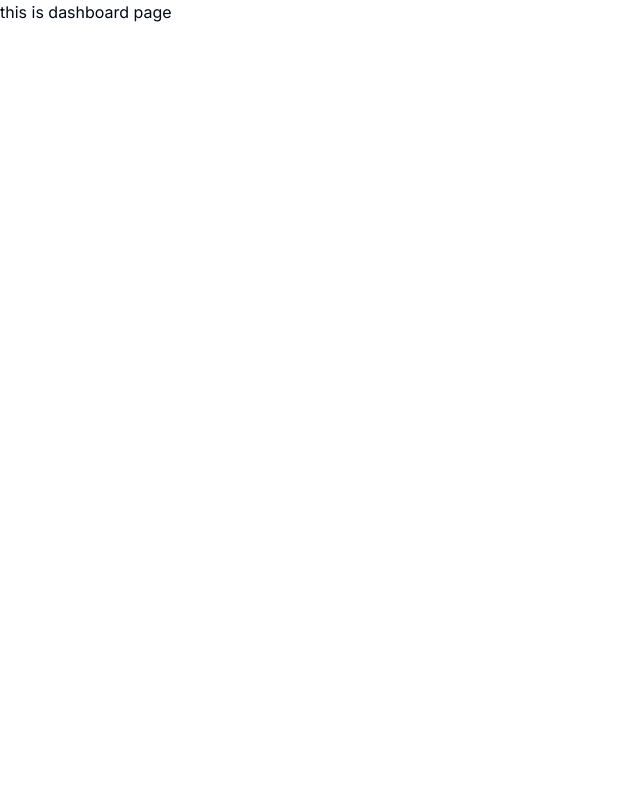
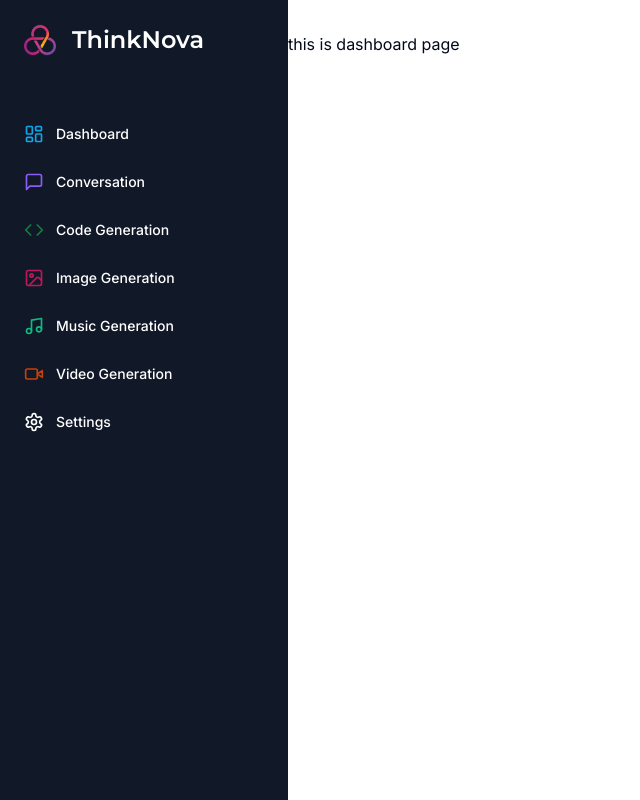
Before and after one commit to Stroller15/ThinkNova, a Next.js app: page /dashboard in a window 1280 px wide. Shown: the whole page, without its empty margins (0-640 px from the left). Built offline with nearby package versions, Linux system fonts and the light colour scheme.

Commit message:
feat: :sparkles: add sidebar
added sidebar with five links conversation, image, video, code, music and logo

```diff
--- a/app/(auth)/(routes)/layout.tsx
+++ b/app/(auth)/(routes)/layout.tsx
@@ -8,7 +8,7 @@ const AuthLayout: FC<AuthLayoutProps> = ({ children }) => {
   return (
     <div>
       {/* height making problem */}
-      <div className="flex items-center justify-center h-full">{children}</div>
+      <div className="flex items-center justify-center ">{children}</div>
     </div>
   );
 };
--- /dev/null
+++ b/app/(dashboard)/(routes)/dashboard/layout.tsx
@@ -0,0 +1,26 @@
+import { FC } from 'react'
+import Navbar from '@/components/Navbar';
+import  Sidebar  from '@/components/Sidebar';
+
+
+interface layoutProps {
+  children: React.ReactNode;
+}
+
+const layout: FC<layoutProps> = ({children}) => {
+  return (
+    <div className='h-full relative'>
+        <div className='hidden h-full md:flex md:w-72 md:flex-col
+        md:fixed md:inset-y-0 z-[80] bg-gray-900'>
+           <Sidebar/>
+
+        </div>
+        <main className='md:pl-72'>
+            <Navbar/>
+            {children}
+        </main>
+    </div>
+  )
+}
+
+export default layout
--- a/app/(dashboard)/(routes)/dashboard/page.tsx
+++ b/app/(dashboard)/(routes)/dashboard/page.tsx
@@ -1,4 +1,3 @@
-import { UserButton } from '@clerk/nextjs'
 import { FC } from 'react'
 
 
@@ -8,7 +7,6 @@ const page: FC = ({}) => {
   return (
     <div>
       <p>this is dashboard page</p>
-      <UserButton afterSignOutUrl='/'/>
     </div>
 
 
--- /dev/null
+++ b/components/MobileSidebar.tsx
@@ -0,0 +1,27 @@
+"use client"
+import { FC } from 'react'
+import { Button } from '@/components/ui/button';
+import { Menu } from 'lucide-react';
+import Sidebar from "@/components/Sidebar"
+import { Sheet, SheetContent, SheetTrigger } from '@/components/ui/sheet';
+
+interface MobileSidebarProps {
+
+}
+
+const MobileSidebar: FC<MobileSidebarProps> = ({}) => {
+  return (
+    <Sheet>
+      <SheetTrigger>
+        <Button variant="ghost" size="icon" className="md:hidden">
+          <Menu />
+        </Button>
+      </SheetTrigger>
+      <SheetContent side="left" className='p-0'>
+        <Sidebar/>
+      </SheetContent>
+    </Sheet>
+  );
+}
+
+export default MobileSidebar
--- /dev/null
+++ b/components/Navbar.tsx
@@ -0,0 +1,16 @@
+import { FC } from 'react'
+import { UserButton } from '@clerk/nextjs'
+import MobileSidebar from './MobileSidebar'
+
+const navbar: FC = () => {
+  return (
+    <div className="flex items-center p-4">
+      <MobileSidebar/>
+      <div className='flex w-full justify-end'>
+        <UserButton afterSignOutUrl='/'/>
+      </div>
+    </div>
+  );
+}
+
+export default navbar
--- /dev/null
+++ b/components/Sidebar.tsx
@@ -0,0 +1,100 @@
+"use client"
+import { FC } from 'react'
+import Link from 'next/link'
+import Image from 'next/image'
+import {Montserrat} from "next/font/google"
+
+import { cn } from '@/lib/utils'
+import { Code, ImageIcon, LayoutDashboard, MessageSquare, Music, Settings, VideoIcon } from 'lucide-react'
+
+const montserrat = Montserrat ({
+  weight: "600",
+  subsets: ["latin"]
+});
+
+const routes = [
+  {
+    label: "Dashboard",
+    icon: LayoutDashboard,
+    href: "/dashboard",
+    color: "text-sky-500",
+  },
+  {
+    label: "Conversation",
+    icon: MessageSquare,
+    href: "/conversation",
+    color: "text-violet-500",
+  },
+  {
+    label: "Code Generation",
+    icon: Code,
+    href: "/code",
+    color: "text-green-700",
+  },
+  {
+    label: "Image Generation",
+    icon: ImageIcon,
+    href: "/image",
+    color: "text-pink-700",
+  },
+  {
+    label: "Music Generation",
+    icon: Music,
+    href: "/music",
+    color: "text-emerald-500",
+  },
+  {
+    label: "Video Generation",
+    icon: VideoIcon,
+    href: "/video",
+    color: "text-orange-700",
+  },
+
+  {
+    label: "Settings",
+    icon: Settings,
+    href: "/settings",
+  },
+];
+
+const Sidebar: FC = () => {
+  return (
+    <div className='space-y-4 py-4 flex flex-col h-full bg-[#111827] text-white'>
+        <div className="px-3 py-2 flex-1">
+            <Link href="/dashboard" className='flex items-center pl-3 mb-14'>
+                <div className="relative w-8 h-8 mr-4">
+                    <Image
+                    fill
+                    alt='logo'
+                    src="/main-logo.png"
+                    />
+                </div>
+                <h1 className={cn("text-2xl font-bold",
+                montserrat.className)}>ThinkNova</h1>
+            </Link>
+            <div className='space-y-1'>
+              {
+                routes.map((route) => (
+                  <Link
+                  href={route.href}
+                  key={route.href}
+                  className='text-sm group flex p-3
+                  w-full justify-start font-medium
+                  cursor-pointer hover:text-white
+                  hover:bg-white/10 rounded-lg
+                  transition'
+                  >
+                    <div className='flex items-center flex-1'>
+                      {/* douted about this tag */}
+                      <route.icon className={cn("h-5 w-5 mr-3", route.color)}/>
+                        {route.label}
+                    </div>
+                  </Link>
+                ))
+              }
+            </div>
+        </div>
+    </div>
+  )
+}
+export default Sidebar
--- /dev/null
+++ b/components/ui/sheet.tsx
@@ -0,0 +1,144 @@
+"use client"
+
+import * as React from "react"
+import * as SheetPrimitive from "@radix-ui/react-dialog"
+import { cva, type VariantProps } from "class-variance-authority"
+import { X } from "lucide-react"
+
+import { cn } from "@/lib/utils"
+
+const Sheet = SheetPrimitive.Root
+
+const SheetTrigger = SheetPrimitive.Trigger
+
+const SheetClose = SheetPrimitive.Close
+
+const SheetPortal = ({
+  className,
+  ...props
+}: SheetPrimitive.DialogPortalProps) => (
+  <SheetPrimitive.Portal className={cn(className)} {...props} />
+)
+SheetPortal.displayName = SheetPrimitive.Portal.displayName
+
+const SheetOverlay = React.forwardRef<
+  React.ElementRef<typeof SheetPrimitive.Overlay>,
+  React.ComponentPropsWithoutRef<typeof SheetPrimitive.Overlay>
+>(({ className, ...props }, ref) => (
+  <SheetPrimitive.Overlay
+    className={cn(
+      "fixed inset-0 z-50 bg-background/80 backdrop-blur-sm data-[state=open]:animate-in data-[state=closed]:animate-out data-[state=closed]:fade-out-0 data-[state=open]:fade-in-0",
+      className
+    )}
+    {...props}
+    ref={ref}
+  />
+))
+SheetOverlay.displayName = SheetPrimitive.Overlay.displayName
+
+const sheetVariants = cva(
+  "fixed z-50 gap-4 bg-background p-6 shadow-lg transition ease-in-out data-[state=open]:animate-in data-[state=closed]:animate-out data-[state=closed]:duration-300 data-[state=open]:duration-500",
+  {
+    variants: {
+      side: {
+        top: "inset-x-0 top-0 border-b data-[state=closed]:slide-out-to-top data-[state=open]:slide-in-from-top",
+        bottom:
+          "inset-x-0 bottom-0 border-t data-[state=closed]:slide-out-to-bottom data-[state=open]:slide-in-from-bottom",
+        left: "inset-y-0 left-0 h-full w-3/4 border-r data-[state=closed]:slide-out-to-left data-[state=open]:slide-in-from-left sm:max-w-sm",
+        right:
+          "inset-y-0 right-0 h-full w-3/4  border-l data-[state=closed]:slide-out-to-right data-[state=open]:slide-in-from-right sm:max-w-sm",
+      },
+    },
+    defaultVariants: {
+      side: "right",
+    },
+  }
+)
+
+interface SheetContentProps
+  extends React.ComponentPropsWithoutRef<typeof SheetPrimitive.Content>,
+    VariantProps<typeof sheetVariants> {}
+
+const SheetContent = React.forwardRef<
+  React.ElementRef<typeof SheetPrimitive.Content>,
+  SheetContentProps
+>(({ side = "right", className, children, ...props }, ref) => (
+  <SheetPortal>
+    <SheetOverlay />
+    <SheetPrimitive.Content
+      ref={ref}
+      className={cn(sheetVariants({ side }), className)}
+      {...props}
+    >
+      {children}
+      <SheetPrimitive.Close className="absolute right-4 top-4 rounded-sm opacity-70 ring-offset-background transition-opacity hover:opacity-100 focus:outline-none focus:ring-2 focus:ring-ring focus:ring-offset-2 disabled:pointer-events-none data-[state=open]:bg-secondary">
+        <X className="h-4 w-4" />
+        <span className="sr-only">Close</span>
+      </SheetPrimitive.Close>
+    </SheetPrimitive.Content>
+  </SheetPortal>
+))
+SheetContent.displayName = SheetPrimitive.Content.displayName
+
+const SheetHeader = ({
+  className,
+  ...props
+}: React.HTMLAttributes<HTMLDivElement>) => (
+  <div
+    className={cn(
+      "flex flex-col space-y-2 text-center sm:text-left",
+      className
+    )}
+    {...props}
+  />
+)
+SheetHeader.displayName = "SheetHeader"
+
+const SheetFooter = ({
+  className,
+  ...props
+}: React.HTMLAttributes<HTMLDivElement>) => (
+  <div
+    className={cn(
+      "flex flex-col-reverse sm:flex-row sm:justify-end sm:space-x-2",
+      className
+    )}
+    {...props}
+  />
+)
+SheetFooter.displayName = "SheetFooter"
+
+const SheetTitle = React.forwardRef<
+  React.ElementRef<typeof SheetPrimitive.Title>,
+  React.ComponentPropsWithoutRef<typeof SheetPrimitive.Title>
+>(({ className, ...props }, ref) => (
+  <SheetPrimitive.Title
+    ref={ref}
+    className={cn("text-lg font-semibold text-foreground", className)}
+    {...props}
+  />
+))
+SheetTitle.displayName = SheetPrimitive.Title.displayName
+
+const SheetDescription = React.forwardRef<
+  React.ElementRef<typeof SheetPrimitive.Description>,
+  React.ComponentPropsWithoutRef<typeof SheetPrimitive.Description>
+>(({ className, ...props }, ref) => (
+  <SheetPrimitive.Description
+    ref={ref}
+    className={cn("text-sm text-muted-foreground", className)}
+    {...props}
+  />
+))
+SheetDescription.displayName = SheetPrimitive.Description.displayName
+
+export {
+  Sheet,
+  SheetTrigger,
+  SheetClose,
+  SheetContent,
+  SheetHeader,
+  SheetFooter,
+  SheetTitle,
+  SheetDescription,
+}
--- a/package.json
+++ b/package.json
@@ -10,6 +10,7 @@
   },
   "dependencies": {
     "@clerk/nextjs": "^4.23.2",
+    "@radix-ui/react-dialog": "^1.0.4",
     "@radix-ui/react-slot": "^1.0.2",
     "@types/node": "20.4.5",
     "@types/react": "18.2.18",
```
Also changed, not shown: public/main-logo.png (added), 1 other file (tests, documents, lock files or other folders).
